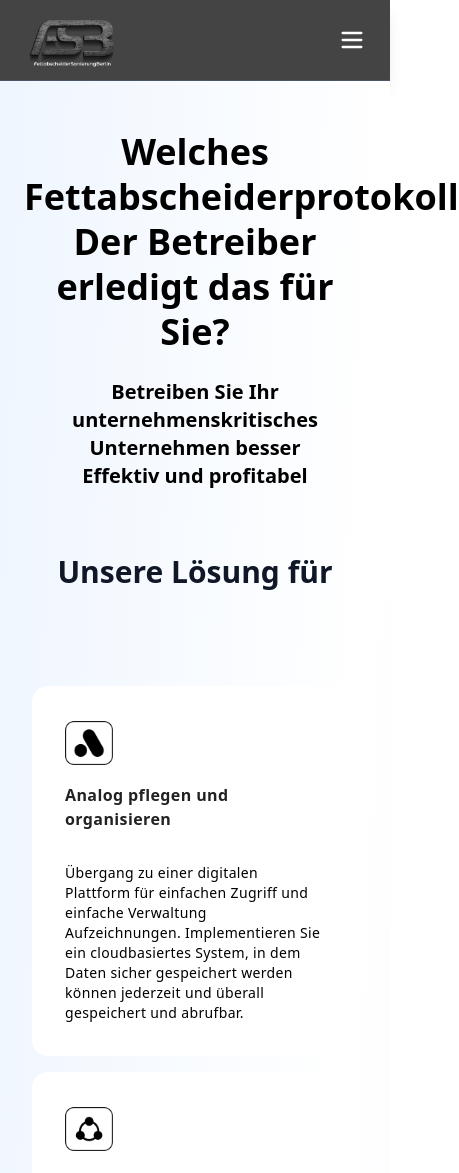
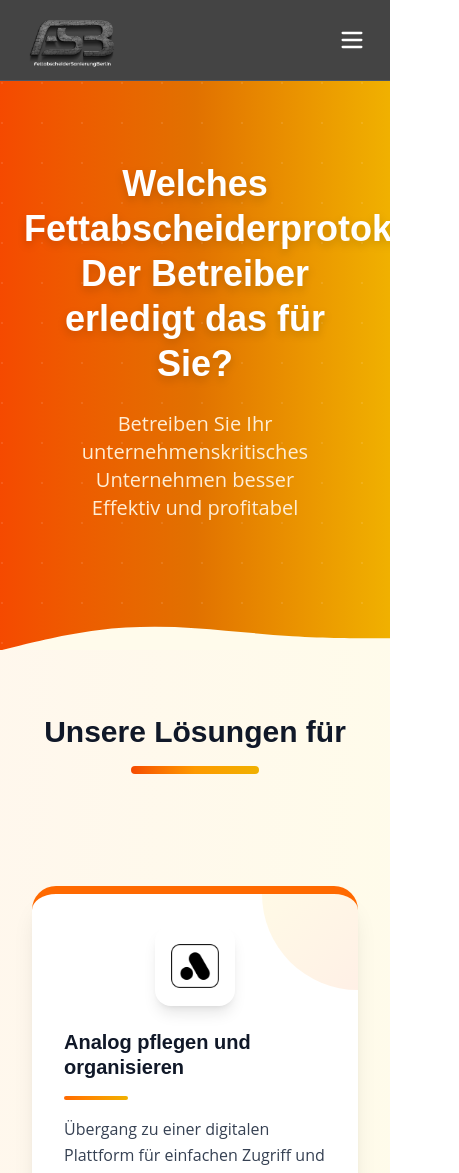
Before and after one commit to binaya-adhikaree/project-frontend, a React (Vite) app: page /problems in a window 390 px wide. Shown: the top 1173 px of the page, 459 px wide, since content can reach past the window. Built offline with nearby package versions, Linux system fonts and the light colour scheme; no server answers.

Commit message:
problem page changed

```diff
--- a/src/components/card-hover-effect.tsx
+++ b/src/components/card-hover-effect.tsx
@@ -76,7 +76,7 @@ export const Card = ({
     return (
         <div
             className={cn(
-                "rounded-2xl h-full w-full p-4 overflow-hidden bg-white border border-transparent dark:border-white/[0.2] group-hover:border-slate-700 relative z-20",
+                "rounded-2xl h-full w-full p-4 overflow-hidden bg-white border border-transparent dark:border-white/[0.2] group-hover:border-slate-700 relative z-20 border-t-4 border-t-orange-600",
                 className
             )}
         >
--- a/src/index.css
+++ b/src/index.css
@@ -1 +1,11 @@
 @import "tailwindcss";
+
+@import url('https://fonts.googleapis.com/css2?family=Montserrat:wght@600;700;800;900&family=Open+Sans:wght@400;500;600&display=swap');
+
+* {
+  font-family: 'Open Sans', sans-serif;
+}
+
+h1, h2, h3, h4, h5, h6 {
+  font-family: 'Montserrat', sans-serif;
+}
--- a/src/pages/About.tsx
+++ b/src/pages/About.tsx
@@ -3,7 +3,7 @@ import { Wrench, FileText, Shield, CheckCircle, Clock, Award, User, Target } fro
 export default function AboutPage() {
   return (
     <div className="min-h-screen bg-linear-to-br from-orange-50 via-white to-yellow-50">
-      {/* Hero Section */}
+
       <div className="relative overflow-hidden bg-linear-to-r from-amber-600 via-orange-600 to-yellow-600 text-white">
         <div className="absolute inset-0 opacity-10">
           <div className="absolute inset-0" style={{
--- a/src/pages/Problems.tsx
+++ b/src/pages/Problems.tsx
@@ -1,6 +1,7 @@
+import React, { useState } from "react";
+import { AnimatePresence, motion } from "motion/react";
 import { problemData } from ".";
-import React from "react";
-import { HoverEffect } from "../components/card-hover-effect";
+import '../index.css'
 
 interface ProblemItem {
   title: string;
@@ -9,35 +10,107 @@ interface ProblemItem {
 }
 
 const Problems: React.FC = () => {
-  const hoverItems = problemData.map((item: ProblemItem) => ({
-    title: item.title,
-    description: item.solution,
-    link: "#",
-    image: item.image,
-  }));
-
+  const [hoveredIndex, setHoveredIndex] = useState<number | null>(null);
 
   return (
-    <div className="min-h-screen bg-linear-to-br from-blue-50 via-white to-indigo-50">
-      <div className="container mx-auto px-6 py-12">
-        <div className="text-center mb-16">
-          <h1 className="text-4xl lg:text-5xl font-bold text-[#22222] mb-6 leading-tight">
+    <div className="min-h-screen bg-linear-to-br from-orange-50 via-amber-50 to-yellow-50">
+      {/* Hero Section */}
+      <div className="relative overflow-hidden bg-linear-to-r from-orange-600 via-amber-600 to-yellow-500 text-white">
+        <div className="absolute inset-0 opacity-10">
+          <div className="absolute inset-0" style={{
+            backgroundImage: 'radial-gradient(circle at 2px 2px, white 1px, transparent 0)',
+            backgroundSize: '40px 40px'
+          }}></div>
+        </div>
+        <div className="relative max-w-7xl mx-auto px-6 py-20 pb-32 sm:px-8 lg:px-12">
+          <div className="text-center">
+            <h1 className="text-4xl md:text-5xl lg:text-6xl font-extrabold mb-6 leading-tight drop-shadow-lg">
               Welches Fettabscheiderprotokoll <br className="hidden lg:block" />
               Der Betreiber erledigt das für Sie?
             </h1>
-          <p className="text-xl lg:text-2xl font-semibold text-[#44444] max-w-3xl mx-auto">
+            <p className="text-xl md:text-2xl text-orange-100 max-w-3xl mx-auto font-medium">
               Betreiben Sie Ihr unternehmenskritisches Unternehmen besser<br />
               Effektiv und profitabel
             </p>
           </div>
+        </div>
+        <div className="absolute bottom-0 left-0 right-0">
+          <svg viewBox="0 0 1440 120" fill="none" xmlns="http://www.w3.org/2000/svg">
+            <path d="M0 120L60 105C120 90 240 60 360 45C480 30 600 30 720 37.5C840 45 960 60 1080 67.5C1200 75 1320 75 1380 75L1440 75V120H1380C1320 120 1200 120 1080 120C960 120 840 120 720 120C600 120 480 120 360 120C240 120 120 120 60 120H0Z" fill="#fffbeb"/>
+          </svg>
+        </div>
+      </div>
 
-        <div className="mb-12">
-          <h2 className="text-center text-3xl lg:text-4xl font-bold text-gray-900 mb-12">
-            Unsere Lösung für
+      <div className="max-w-7xl mx-auto px-6 py-16 sm:px-8 lg:px-12">
+        <div className="text-center mb-16">
+          <h2 className="text-3xl lg:text-5xl font-extrabold text-gray-900 mb-4">
+            Unsere Lösungen für
           </h2>
+          <div className="w-32 h-2 bg-linear-to-r from-orange-600 via-amber-500 to-yellow-500 mx-auto rounded-full"></div>
+        </div>
 
-          <HoverEffect items={hoverItems} />
+        {/* Cards Grid */}
+        <div className="grid grid-cols-1 md:grid-cols-2 lg:grid-cols-3 gap-8 py-10">
+          {(problemData as ProblemItem[]).map((item: ProblemItem, idx: number) => (
+            <div
+              key={idx}
+              className="relative group block p-2 h-full w-full"
+              onMouseEnter={() => setHoveredIndex(idx)}
+              onMouseLeave={() => setHoveredIndex(null)}
+            >
+              {/* Animated hover background */}
+              <AnimatePresence>
+                {hoveredIndex === idx && (
+                  <motion.span
+                    className="absolute inset-0 h-full w-full bg-linear-to-br from-orange-200 to-yellow-200 block rounded-3xl"
+                    layoutId="hoverBackground"
+                    initial={{ opacity: 0 }}
+                    animate={{
+                      opacity: 1,
+                      transition: { duration: 0.15 },
+                    }}
+                    exit={{
+                      opacity: 0,
+                      transition: { duration: 0.15, delay: 0.2 },
+                    }}
+                  />
+                )}
+              </AnimatePresence>
+
+              {/* Card */}
+              <div className="relative z-20 bg-white rounded-3xl shadow-xl hover:shadow-2xl transition-all duration-300 overflow-hidden border-t-8 border-orange-500 h-full">
+                <div className="relative z-10 p-8">
+                  {item.image && (
+                    <div className="mb-6 flex items-center justify-center">
+                      <div className="w-20 h-20 bg--to-br from-orange-500 to-amber-500 rounded-2xl flex items-center justify-center shadow-lg group-hover:scale-110 transition-transform duration-300">
+                        <img
+                          src={item.image}
+                          alt={item.title}
+                          className="w-12 h-12 object-contain"
+                        />
                       </div>
+                    </div>
+                  )}
+                  <h3 className="text-xl font-extrabold text-gray-900 mb-4 leading-tight group-hover:text-orange-700 transition-colors duration-300">
+                    {item.title}
+                  </h3>
+
+                  {/* Divider */}
+                  <div className="w-16 h-1 bg-linear-to-r from-orange-500 to-yellow-500 mb-4 rounded-full"></div>
+
+                  {/* Description */}
+                  <p className="text-gray-700 leading-relaxed text-base group-hover:text-gray-900 transition-colors duration-300">
+                    {item.solution}
+                  </p>
+                </div>
+
+                {/* Decorative Corner */}
+                <div className="absolute top-0 right-0 w-24 h-24 bg-linear-to-br from-yellow-400 to-orange-500 rounded-bl-full opacity-10 group-hover:opacity-20 transition-opacity duration-300"></div>
+              </div>
+            </div>
+          ))}
+        </div>
+
       </div>
     </div>
   );
```
Also changed, not shown: index.html (+7 -0 lines). Lines whose indentation alone changed are shown as unchanged.
